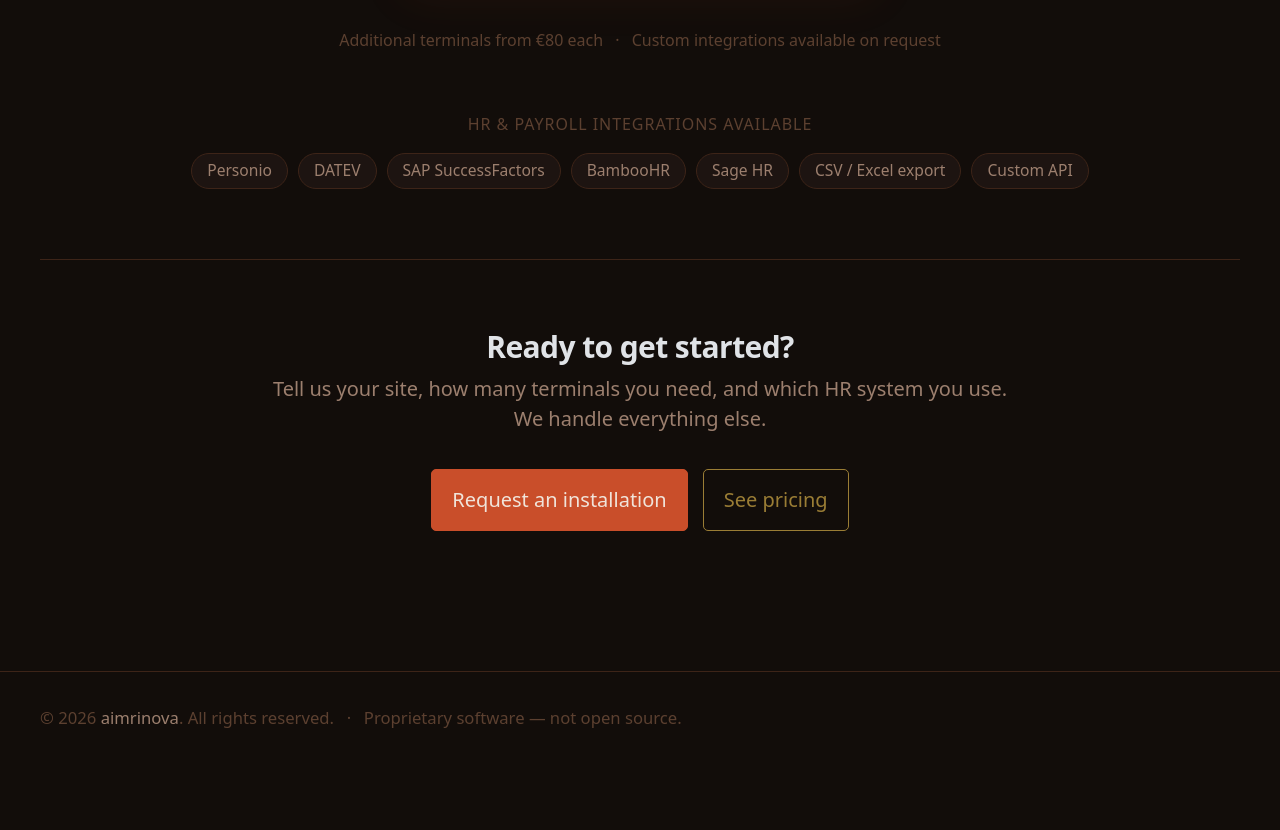
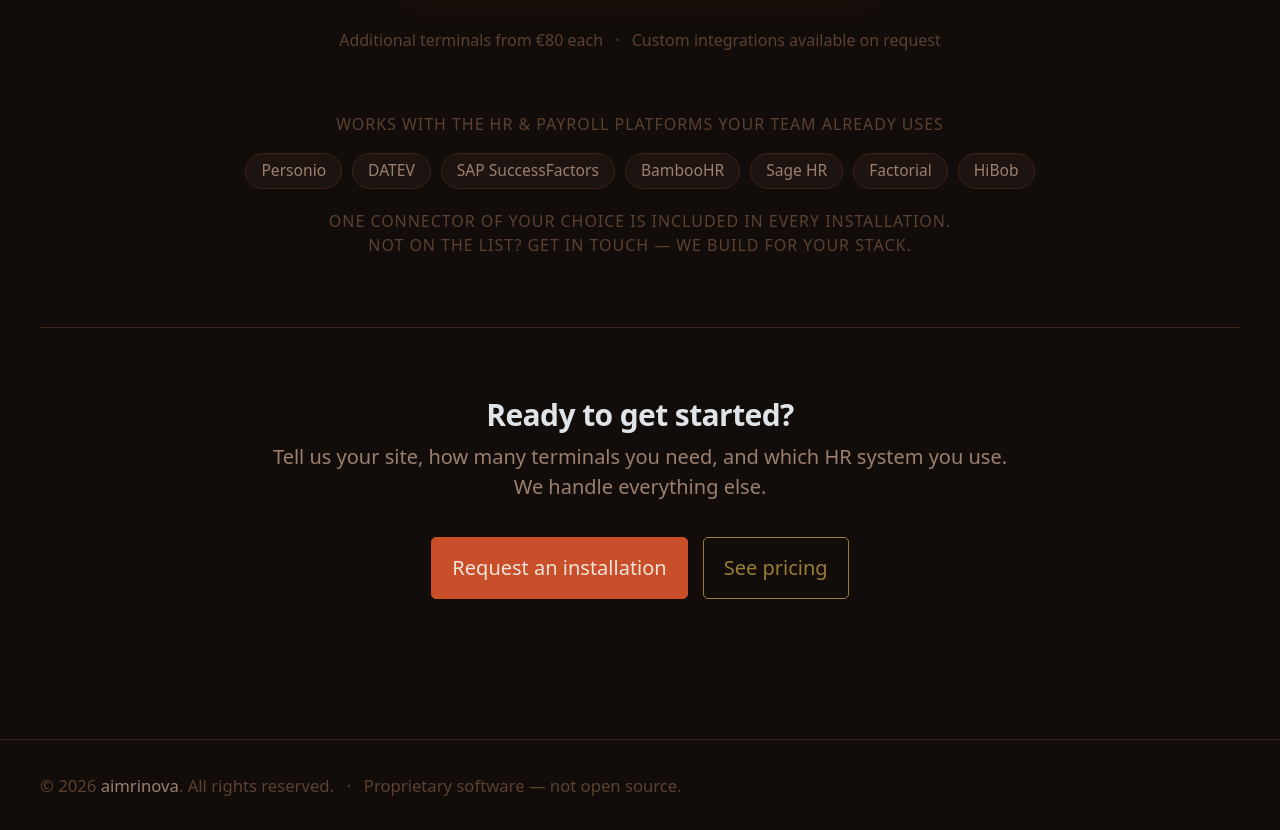
Before and after one commit to aimrinova/crispyclocks-site, a plain HTML site: page index.html in a window 1280 px wide. Shown: the part 3566-4396 px from the top of the page. Before the commit the page ends 4328 px from the top, so only its background shows below. Drawn offline with nearby package versions, Linux system fonts and the light colour scheme.

Commit message:
Simplify HR connector section — list main platforms, one included per install

```diff
--- a/index.html
+++ b/index.html
@@ -470,16 +470,20 @@
       </p>
 
       <div class="cc-connectors">
-        <p>HR &amp; payroll integrations available</p>
+        <p>Works with the HR &amp; payroll platforms your team already uses</p>
         <div class="cc-connector-list">
           <span class="cc-connector-pill">Personio</span>
           <span class="cc-connector-pill">DATEV</span>
           <span class="cc-connector-pill">SAP SuccessFactors</span>
           <span class="cc-connector-pill">BambooHR</span>
           <span class="cc-connector-pill">Sage HR</span>
-          <span class="cc-connector-pill">CSV / Excel export</span>
-          <span class="cc-connector-pill">Custom API</span>
+          <span class="cc-connector-pill">Factorial</span>
+          <span class="cc-connector-pill">HiBob</span>
         </div>
+        <p class="cc-price-note" style="margin-top:1rem;">
+          One connector of your choice is included in every installation.<br>
+          Not on the list? Get in touch &mdash; we build for your stack.
+        </p>
       </div>
     </section>
 
```
